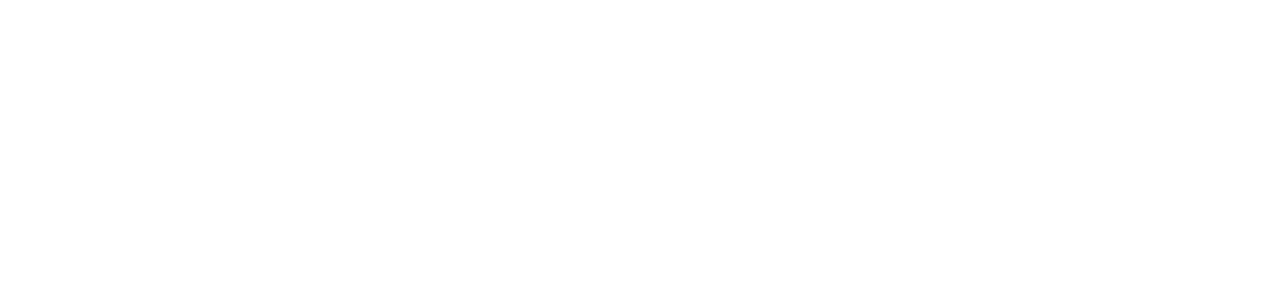
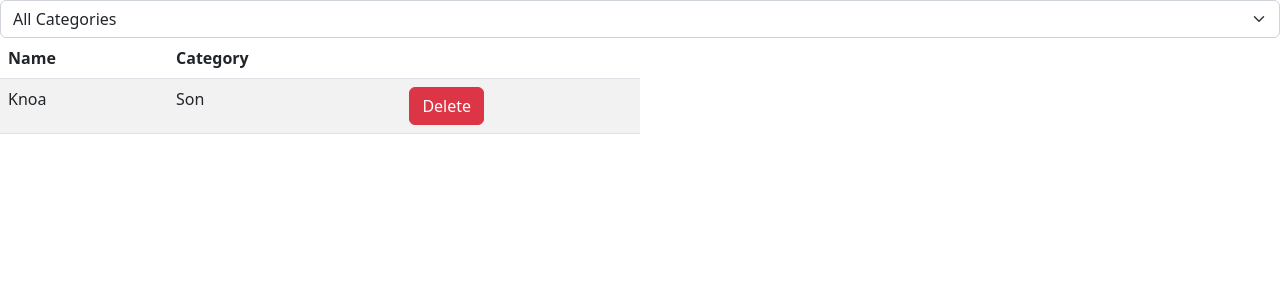
Before and after one commit to ryanbitonio/family-tree, a React (Vite) app: page / in a window 1280 px wide. Shown: the top 300 px of the page. Built offline with nearby package versions, Linux system fonts and the light colour scheme.

Commit message:
feature/create-familyfilter-component

```diff
--- a/src/App.tsx
+++ b/src/App.tsx
@@ -1,12 +1,25 @@
 import { useState } from "react";
 import FamilyList from "./components/FamilyList";
+import FamilyFilter from "./components/FamilyFilter";
 
 const App = () => {
-  const [person, setPerson] = useState([{ id: 1, name: "", category: "" }]);
+  const filterOptions = ["All Categories", "Father", "Mother", "Son"];
+  const [selectedCategory, setSelectedCategory] = useState("");
+  const [person, setPerson] = useState([
+    { id: 1, name: "Knoa", category: "Son" },
+  ]);
+  const visibleCategory = selectedCategory
+    ? person.filter(e => e.category === selectedCategory)
+    : person;
+
   return (
     <div>
+      <FamilyFilter
+        options={filterOptions}
+        onSelectCategory={category => setSelectedCategory(category)}
+      />
       <FamilyList
-        person={person}
+        person={visibleCategory}
         onDelete={id => setPerson(person.filter(p => p.id !== id))}
       />
     </div>
--- /dev/null
+++ b/src/components/FamilyFilter.tsx
@@ -0,0 +1,19 @@
+interface Props {
+  options: string[];
+  onSelectCategory: (category: string) => void;
+}
+
+const FamilyFilter = ({ options, onSelectCategory }: Props) => {
+  return (
+    <select
+      onChange={e => onSelectCategory(e.target.value)}
+      className="form-select"
+    >
+      {options.map(option => (
+        <option value={option}>{option}</option>
+      ))}
+    </select>
+  );
+};
+
+export default FamilyFilter;
```
